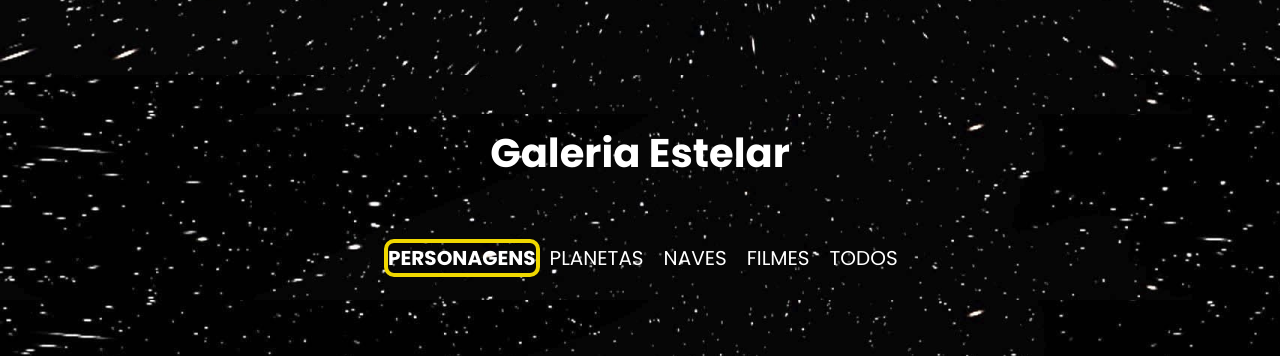
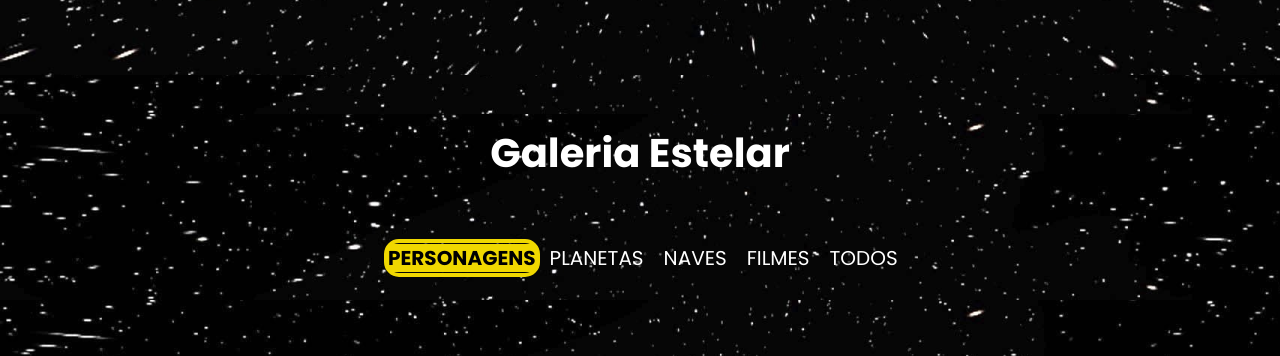
Before and after one commit to vitorialilian/maratona-nas-estrelas-kenzie, a plain HTML site: page index.html in a window 1280 px wide. In both pictures the pointer is over the item "PERSONAGENS". Shown: the part 444-800 px from the top of the page. Drawn offline with Linux system fonts and the light colour scheme; no server answers.

Commit message:
update style

```diff
--- a/styles/style.css
+++ b/styles/style.css
@@ -54,13 +54,19 @@ nav {
 
 .navBar > li:hover {
     border: 4px solid var(--color-primary);
-    border-radius: 10px;
+    border-radius: 15px;
     cursor: pointer;
     font-weight: bold;
 }
 
 li > a {
     color: var(--color-grey-2);
+}
+
+li > a:hover {
+    color: var(--color-title-1);
+    background-color: var(--color-primary);
+    background-size: 20px;
 }
 
 #cardList {
```
